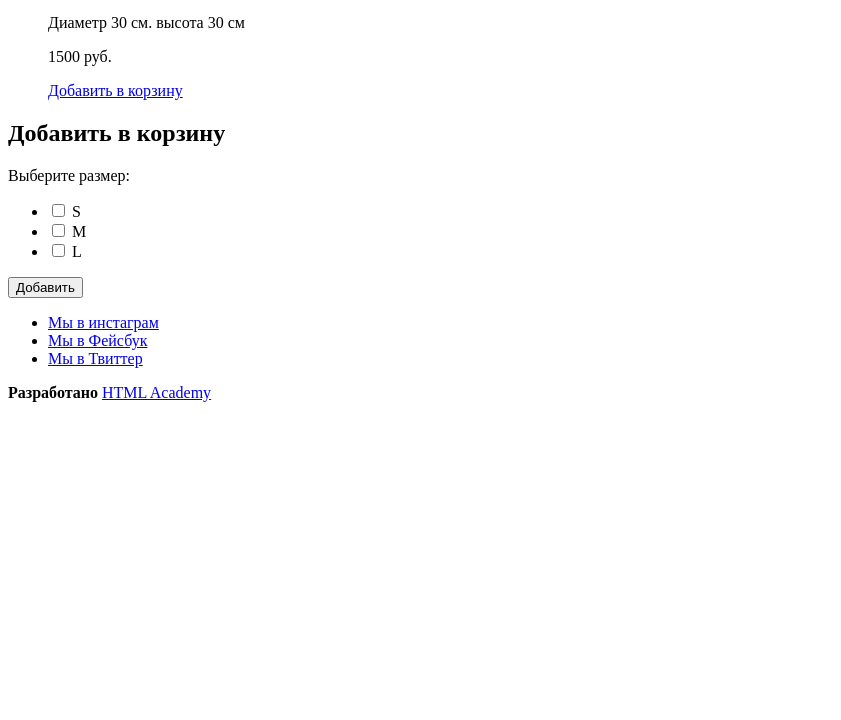
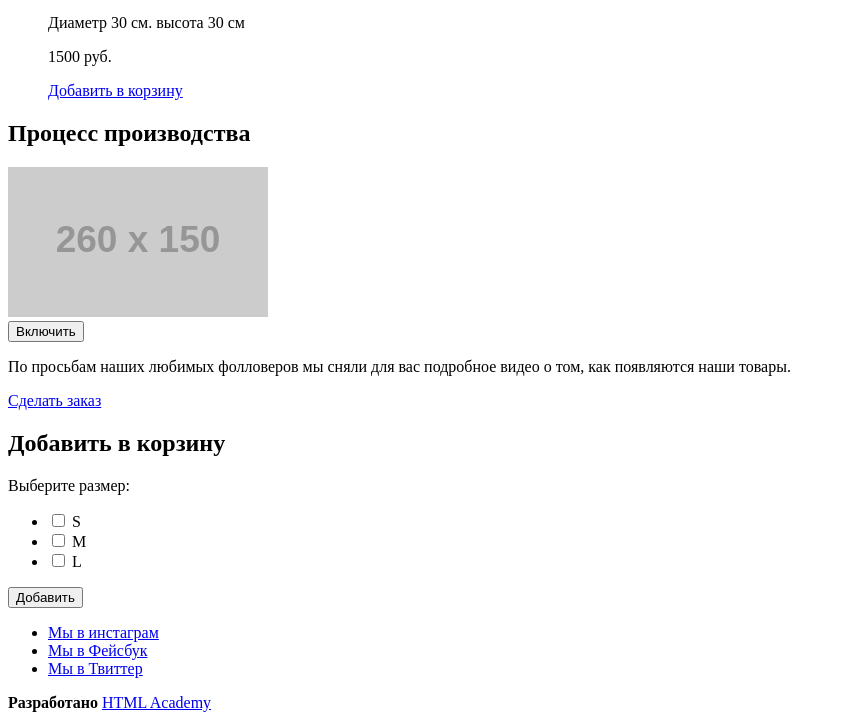
Before and after one commit to EBuscarov/354563-mishka-19, a website: page source/catalog.html in a window 1280 px wide. Shown: the part 1125-1845 px from the top of the page, without its empty margins (0-841 px from the left). Before the commit the page ends 1535 px from the top, so only its background shows below. Drawn offline with Linux system fonts and the light colour scheme; placeholder pictures from the web are drawn by us.

Commit message:
Добавляет блок процесс производства

```diff
--- a/source/catalog.html
+++ b/source/catalog.html
@@ -76,6 +76,25 @@
         </li>
       </ul>
     </section>
+    <article class="manufacturing-process">
+      <div class="manufacturing-process__wrapper video">
+        <h2 class="video__title video__icon">Процесс производства</h2>
+        <img class="video__gallery" src="https://via.placeholder.com/260x150" width="260" height="150" alt="Видео процесса производства">
+        <div class="video__control">
+          <button class="video__play-button" type="button">
+            <span class="visually-hidden">Включить</span>
+          </button>
+        </div>
+        <p class="video__text">
+          По просьбам наших
+          любимых фолловеров мы
+          сняли для вас подробное
+          видео о том, как появляются
+          наши товары.
+        </p>
+        <a class="video__order-button" href="#">Сделать заказ</a>
+      </div>
+    </article>
   </main>
   <div class="modal modal__size">
     <div class="modal__wrapper">
```
